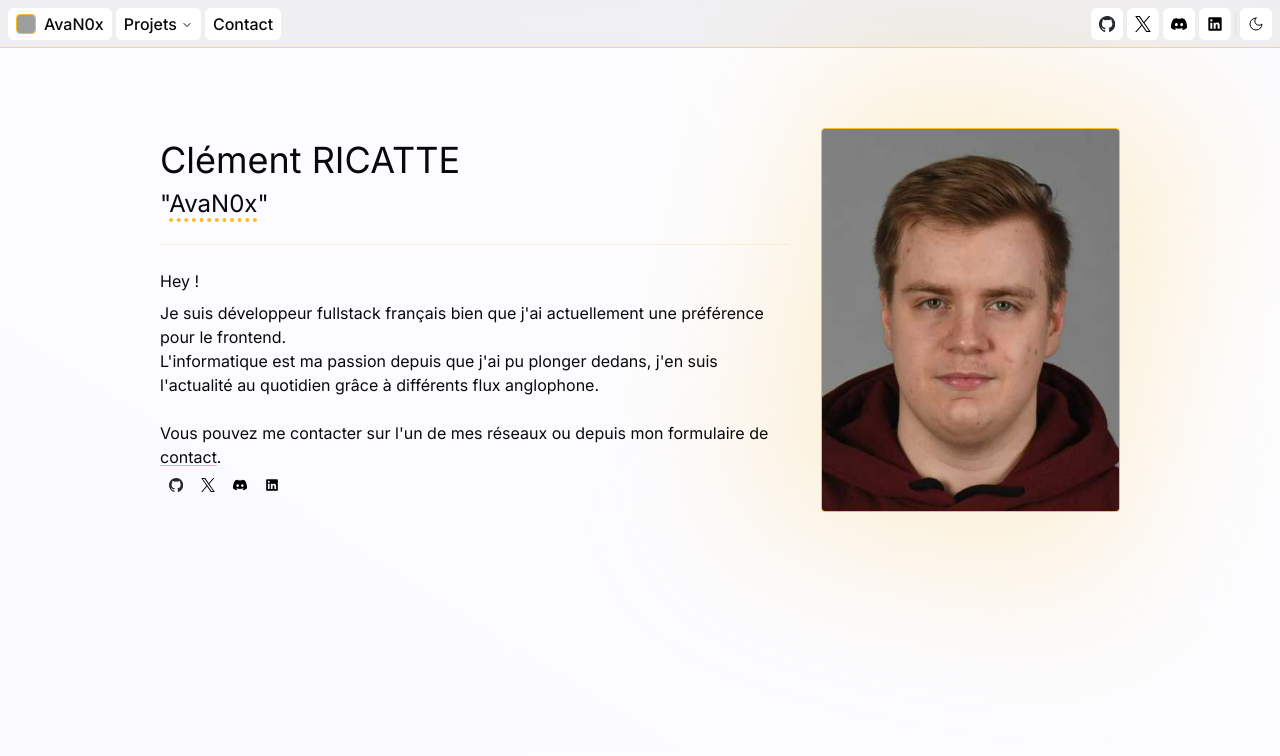
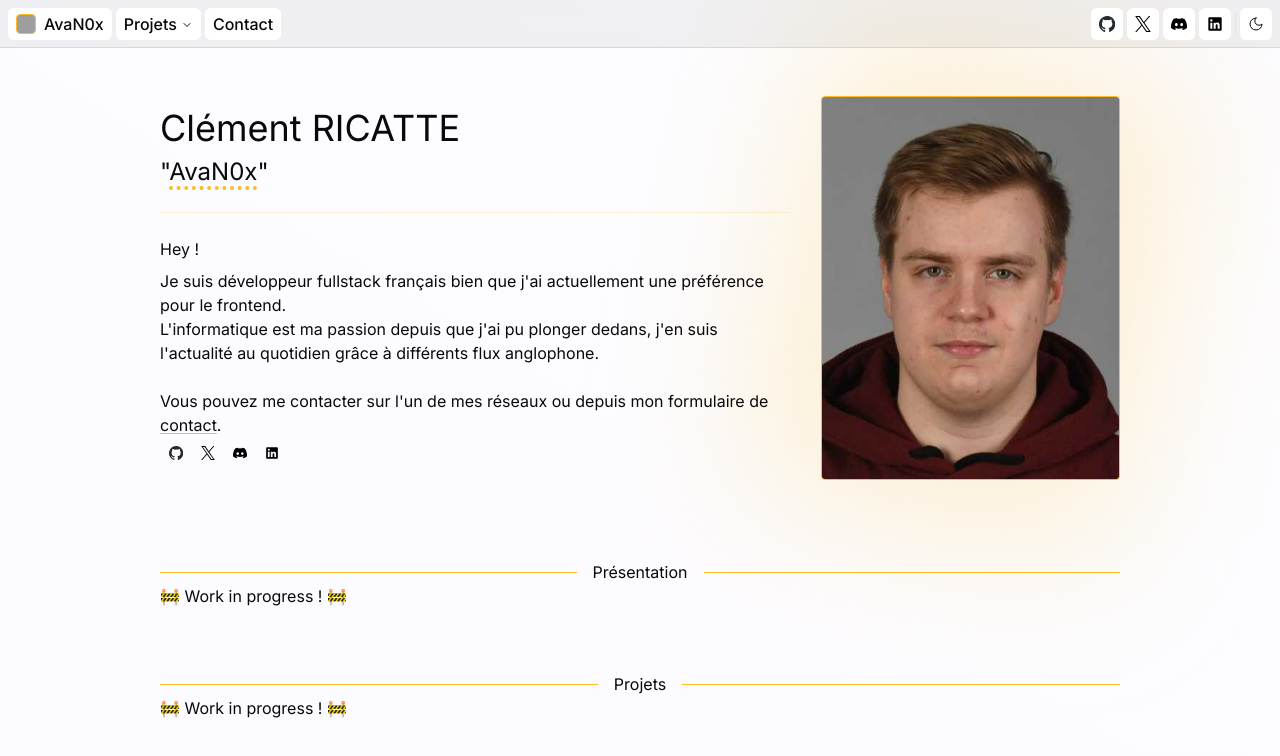
Before and after one commit to AvaN0x/clementricatte.fr, a Next.js app: page / in a window 1280 px wide. Shown: the top 756 px of the page. Built offline with nearby package versions, Linux system fonts and the light colour scheme; grey boxes are pictures that could not be loaded.

Commit message:
feat: ✨ prepare future sections

```diff
--- a/src/app/(main)/page.tsx
+++ b/src/app/(main)/page.tsx
@@ -12,6 +12,7 @@ import profilePic from "@/assets/profil.png";
 import Link from "next/link";
 import { SOCIALS } from "@/lib/socials";
 import { Button } from "@/components/ui/button";
+import { SeparatorText } from "@/components/SeparatorText";
 
 export default function Home() {
   return (
@@ -25,6 +26,8 @@ export default function Home() {
         )}
       >
         <AboutSection />
+        <PresentationSection />
+        <ProjectsSection />
       </MouseRadialGradient>
     </>
   );
@@ -32,7 +35,10 @@ export default function Home() {
 
 const AboutSection = () => {
   return (
-    <section className="max-w-screen-lg mx-auto px-4 md:px-8 my-8 min-h-[60vh] flex items-center ">
+    <section
+      id="about"
+      className="max-w-screen-lg mx-auto px-4 md:px-8 py-8 min-h-[60vh] flex items-center "
+    >
       <div className="grid grid-cols-12 gap-8 items-center">
         <div className="col-span-12 sm:col-span-8">
           <h1 className="text-4xl">Clément RICATTE</h1>
@@ -134,3 +140,31 @@ const AboutSection = () => {
     </section>
   );
 };
+
+const PresentationSection = () => {
+  return (
+    <section
+      id="presentation"
+      className="max-w-screen-lg mx-auto px-4 md:px-8 py-8 "
+    >
+      <SeparatorText>
+        <h2>Présentation</h2>
+      </SeparatorText>
+      <p>🚧 Work in progress ! 🚧</p>
+    </section>
+  );
+};
+
+const ProjectsSection = () => {
+  return (
+    <section
+      id="projects"
+      className="max-w-screen-lg mx-auto px-4 md:px-8 py-8 "
+    >
+      <SeparatorText>
+        <h2>Projets</h2>
+      </SeparatorText>
+      <p>🚧 Work in progress ! 🚧</p>
+    </section>
+  );
+};
--- /dev/null
+++ b/src/components/SeparatorText.tsx
@@ -0,0 +1,30 @@
+import { Separator } from "@/components/ui/separator";
+import { cn } from "@/lib/utils";
+
+export const SeparatorText = ({
+  children,
+  separatorClassName,
+}: {
+  children: React.ReactNode;
+  separatorClassName?: string;
+}) => {
+  return (
+    <div className="relative flex items-center justify-center">
+      <Separator
+        decorative
+        className={cn(
+          "flex-grow w-auto bg-primary dark:bg-primary/75",
+          separatorClassName
+        )}
+      />
+      <div className="flex-shrink mx-4">{children}</div>
+      <Separator
+        decorative
+        className={cn(
+          "flex-grow w-auto bg-primary dark:bg-primary/75",
+          separatorClassName
+        )}
+      />
+    </div>
+  );
+};
```
